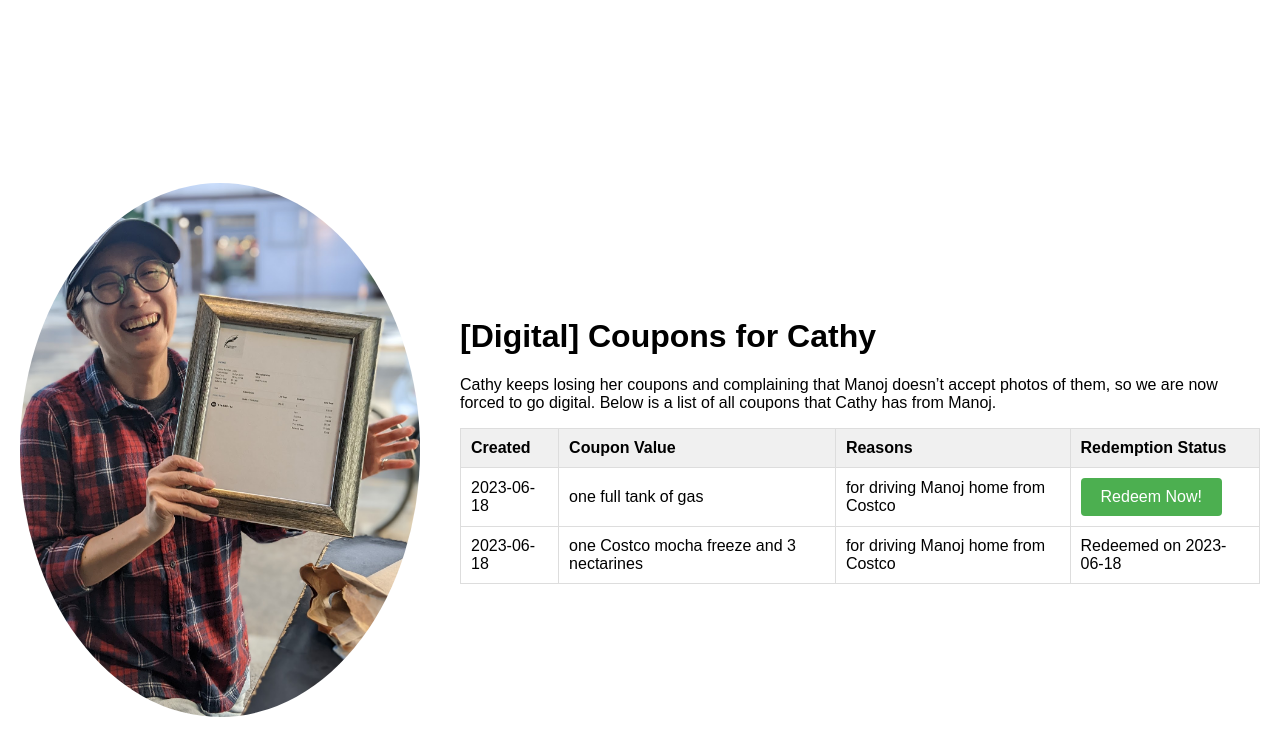
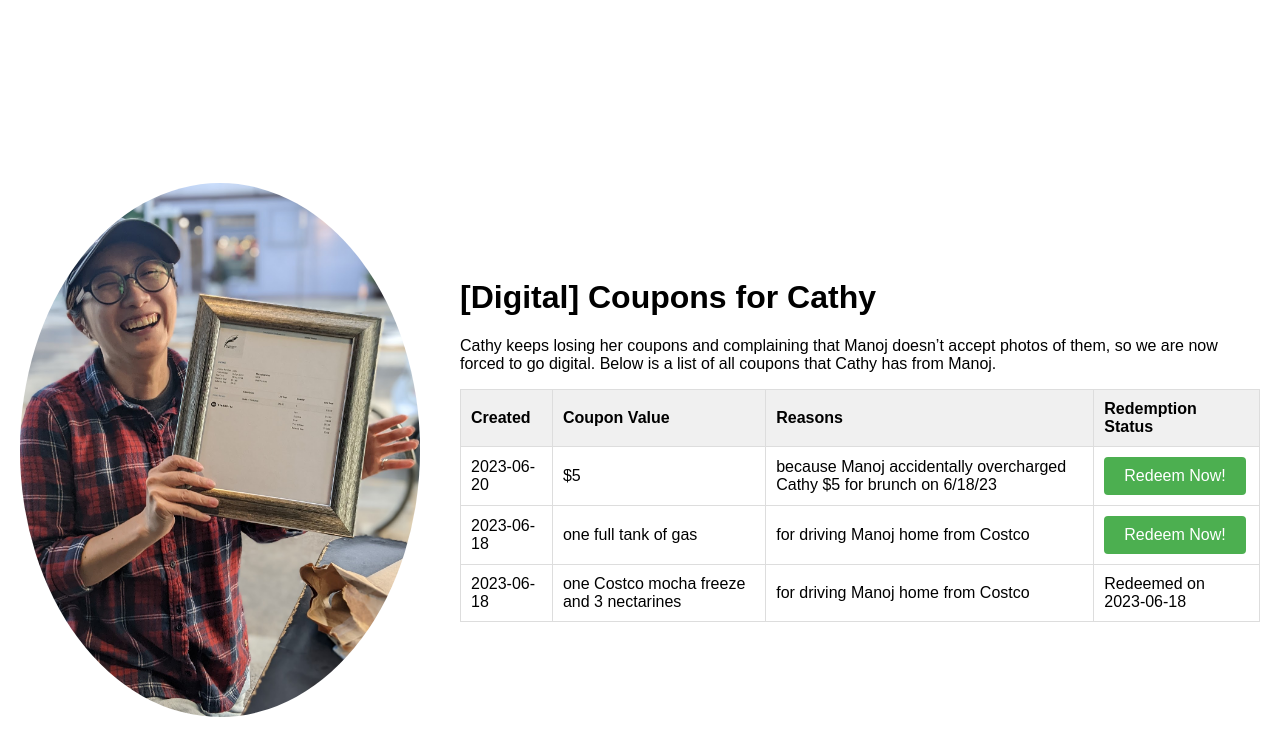
Before and after one commit to mdayaram/couponsforcathy, a Jekyll site: the page built from index.md, in a window 1280 px wide. Shown: the top 756 px of the page. Built offline with Jekyll 4.4.1, drawn with Linux system fonts in a browser that asks for light colours; our own code applies the rules of GitHub Pages for plain Markdown files.

Commit message:
Update coupons.yml

```diff
--- a/_data/coupons.yml
+++ b/_data/coupons.yml
@@ -1,3 +1,9 @@
+- {
+  created_at: "2023-06-20",
+  redeemed_at: null,
+  value: "$5",
+  reason: "because Manoj accidentally overcharged Cathy $5 for brunch on 6/18/23",
+}
 - {
   created_at: "2023-06-18",
   redeemed_at: null,
```
